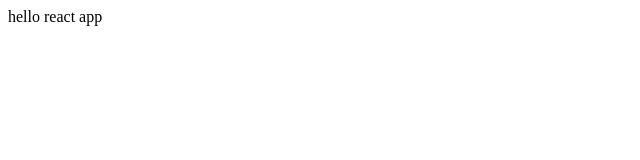
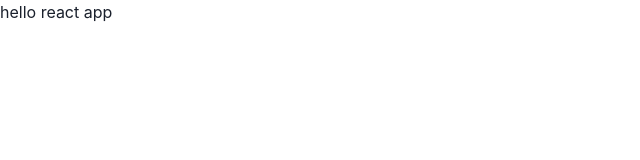
Before and after one commit to bemolxd/swir-web, a React (Create React App) app: page / in a window 1280 px wide. Shown: the top 160 px of the page, without its empty margins (0-640 px from the left). Built offline with nearby package versions, Linux system fonts and the light colour scheme.

Commit message:
[INIT] stworzenie providerów dla aplikacji

```diff
--- a/src/index.tsx
+++ b/src/index.tsx
@@ -1,11 +1,15 @@
 import { StrictMode } from "react";
 import ReactDOM from "react-dom";
+
+import { Providers } from "./providers";
 
 import App from "./App";
 
 ReactDOM.render(
   <StrictMode>
-    <App />
+    <Providers>
+      <App />
+    </Providers>
   </StrictMode>,
   document.getElementById("root")
 );
--- /dev/null
+++ b/src/providers/ChakraProvider.tsx
@@ -0,0 +1,16 @@
+import {
+  extendTheme,
+  ChakraProvider as ChakraReactProvider,
+} from "@chakra-ui/react";
+
+import { IChildrenProp } from "types";
+
+const customTheme = extendTheme({});
+
+interface IProps extends IChildrenProp {}
+
+export const ChakraProvider = ({ children }: IProps) => {
+  return (
+    <ChakraReactProvider theme={customTheme}>{children}</ChakraReactProvider>
+  );
+};
--- /dev/null
+++ b/src/providers/ReactQueryProvider.tsx
@@ -0,0 +1,13 @@
+import { QueryClient, QueryClientProvider } from "react-query";
+
+import { IChildrenProp } from "types";
+
+const queryClient = new QueryClient();
+
+interface IProps extends IChildrenProp {}
+
+export const ReactQueryProvider = ({ children }: IProps) => {
+  return (
+    <QueryClientProvider client={queryClient}>{children}</QueryClientProvider>
+  );
+};
--- /dev/null
+++ b/src/providers/index.tsx
@@ -0,0 +1,14 @@
+import { IChildrenProp } from "types";
+
+import { ChakraProvider } from "./ChakraProvider";
+import { ReactQueryProvider } from "./ReactQueryProvider";
+
+interface IProps extends IChildrenProp {}
+
+export const Providers = ({ children }: IProps) => {
+  return (
+    <ReactQueryProvider>
+      <ChakraProvider>{children}</ChakraProvider>
+    </ReactQueryProvider>
+  );
+};
--- /dev/null
+++ b/src/types/ChildrenProp.ts
@@ -0,0 +1,5 @@
+import { ReactNode } from "react";
+
+export interface IChildrenProp {
+  children: ReactNode;
+}
--- /dev/null
+++ b/src/types/index.ts
@@ -0,0 +1 @@
+export type { IChildrenProp } from "./ChildrenProp";
```
Also changed, not shown: tsconfig.json (+3 -8 lines).
